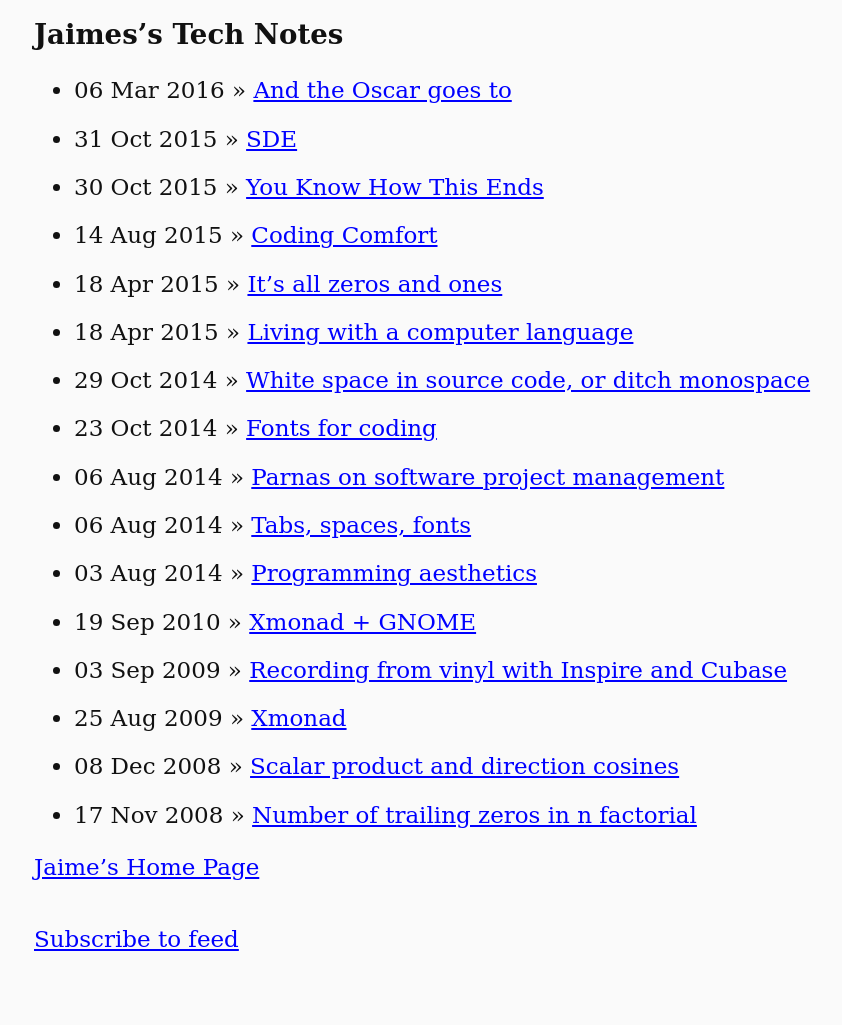
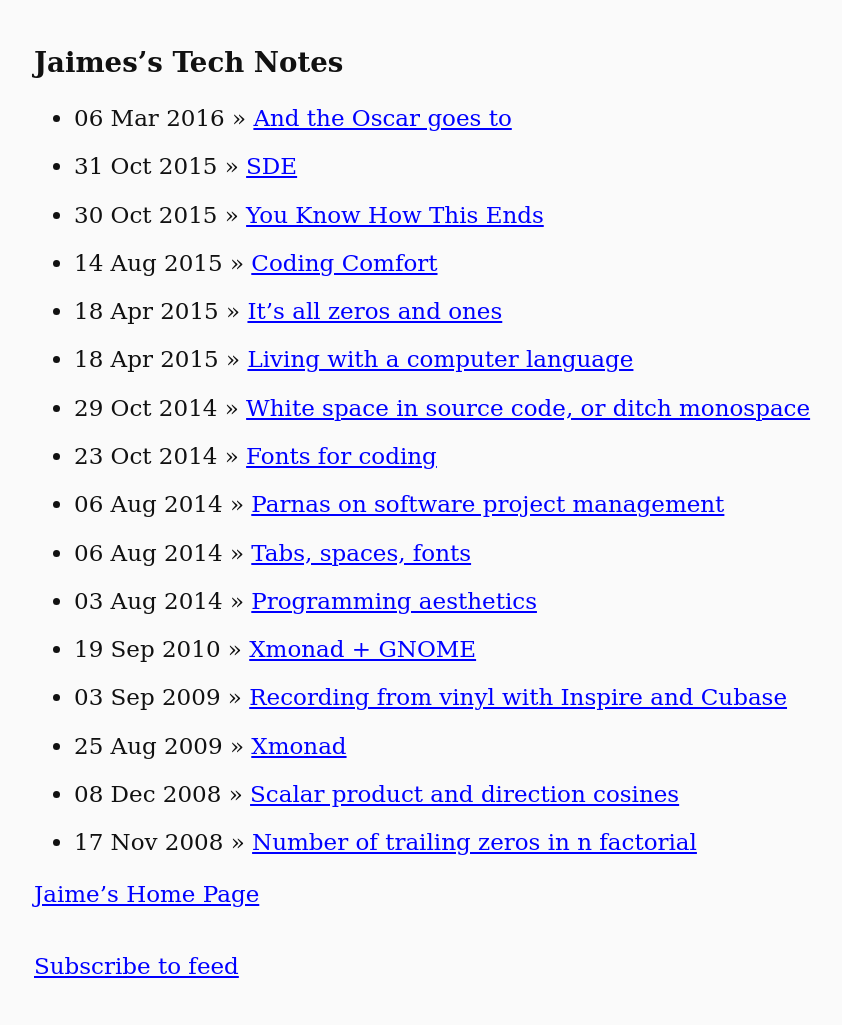
Before and after one commit to jsilvela/jsilvela.github.io, a Jekyll site: the page built from index.html, in a window 1280 px wide. Shown: the whole page, without its empty margins (192-1034 px from the left). Built offline with Jekyll 4.4.1, drawn with Linux system fonts in a browser that asks for light colours; some web fonts are replaced; before the commit the page ends 952 px from its top, so only the background shows below that.

Commit message:
minor fixes 2

```diff
--- a/css/basic.css
+++ b/css/basic.css
@@ -3,7 +3,7 @@ html {
 }
 
 body {
-	margin: 0 auto;
+	margin: 2em auto;
 	max-width: 36em;
 	font-family: "Source Serif Pro", "DejaVu Serif", Georgia, serif;
 	font-weight: 400;
```
